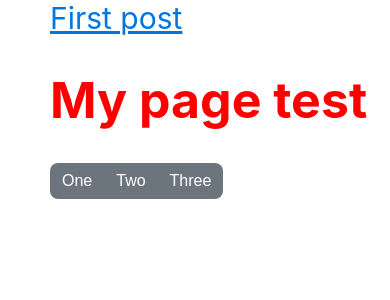
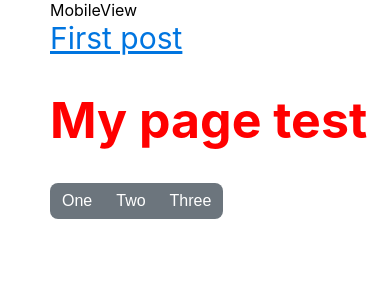
Before and after one commit to Annie-Huang/my-next10-app, a Next.js app: page / in a window 390 px wide. Shown: the top 300 px of the page. Built offline with nearby package versions, Linux system fonts and the light colour scheme.

Commit message:
Add mobile test info.

```diff
--- a/pages/index.tsx
+++ b/pages/index.tsx
@@ -6,6 +6,7 @@ import Dropdown from '../components/dropdown';
 import StyledLink from '../components/StyledLink';
 import ButtonGroup1 from '../components/ButtonGroup1';
 import ButtonGroup2 from '../components/ButtonGroup2';
+import React from 'react';
 
 export default function Home() {
   const pid = 1;
@@ -19,7 +20,11 @@ export default function Home() {
   };
 
   return (
-    <div style={{ marginLeft: '50px' }}>
+    <HomeWrapper>
+      <div className='browser-size'>
+        <div className='mobile'>MobileView</div>
+      </div>
+
       {/*<StyledLink href="/post/[pid]" forwardedAs="/post/abc">*/}
       <StyledLink href='/post/[pid]' forwardedAs={`/post/${pid}`}>
         First post
@@ -40,9 +45,24 @@ export default function Home() {
         doSomethingAfterClick={printButtonLabel2}
         // defaultBackground='red'
       />*/}
-    </div>
+    </HomeWrapper>
   );
 }
+
+const HomeWrapper = styled.div`
+  margin-left: 50px;
+
+  @media screen and (min-width: 0px) and (max-width: 400px) {
+    .browser-size {
+      display: block;
+    } /* show it on smaller screen */
+  }
+  @media screen and (min-width: 401px) and (max-width: 1024px) {
+    .browser-size {
+      display: none;
+    } /* hide it on larger screens */
+  }
+`;
 
 const Title = styled.h1`
   color: red;
```
Also changed, not shown: testcafe-suite/utils.ts (added, +8 -0 lines), Note-TestCafe.txt, 1 other file (tests, documents, lock files or other folders).
